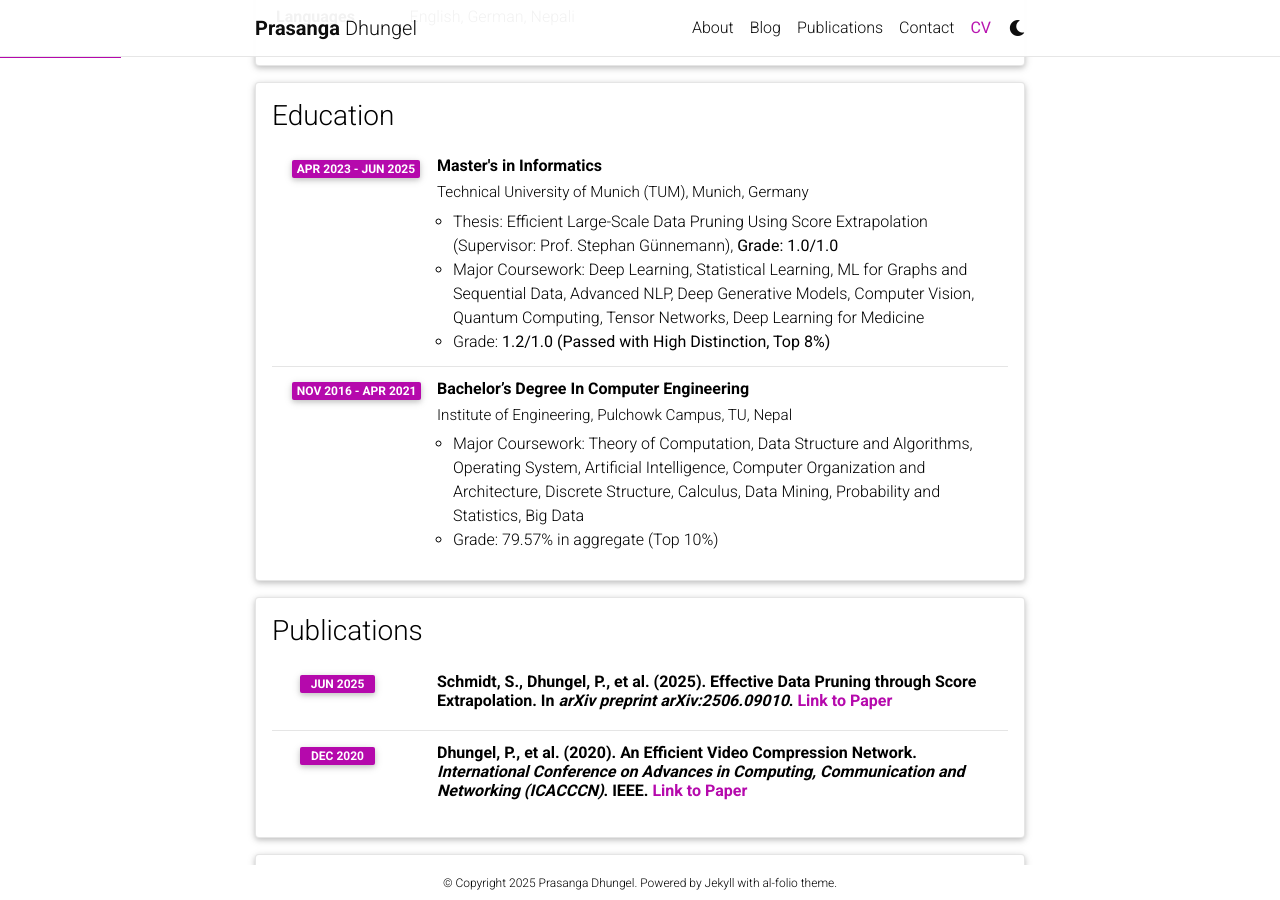
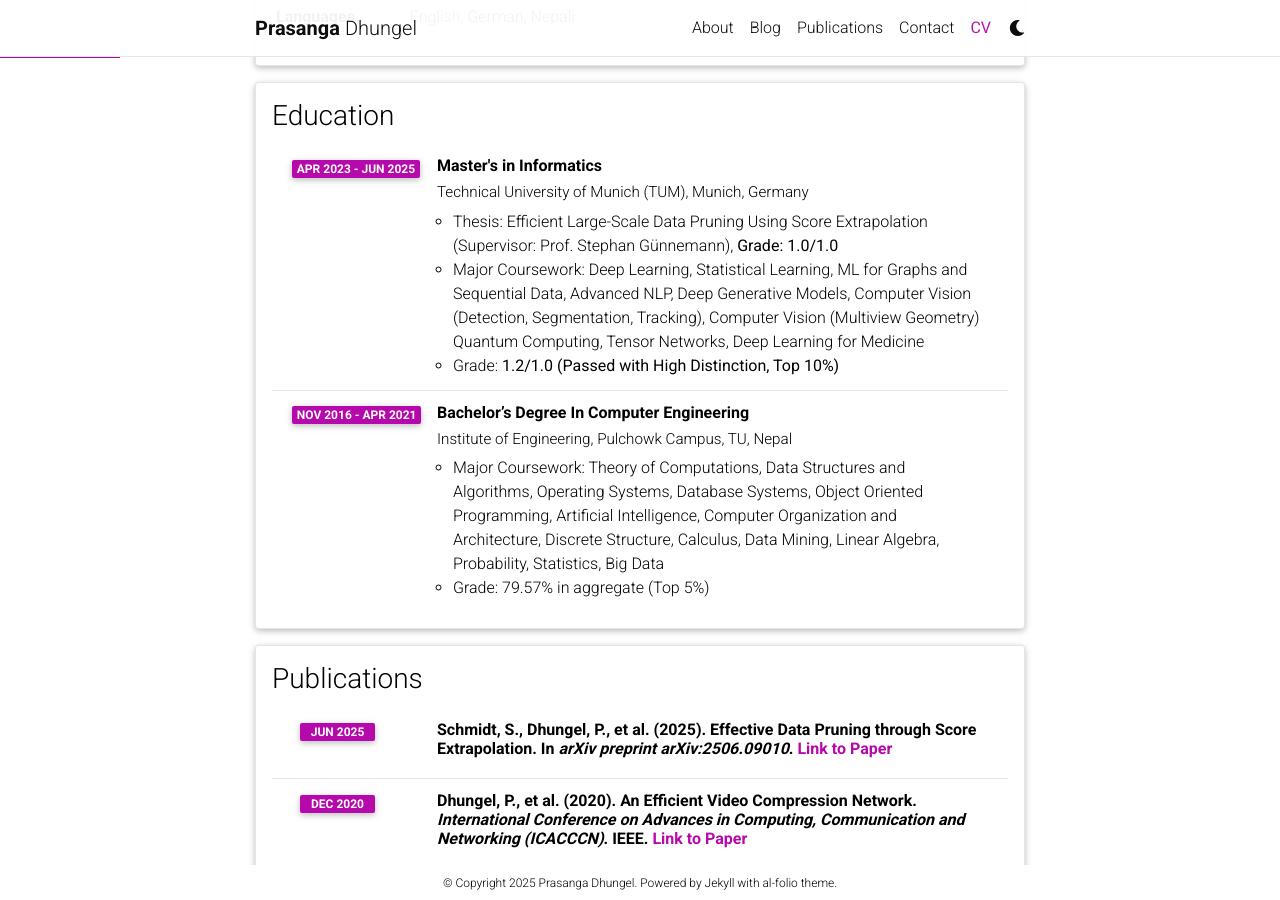
Before and after one commit to prasangadhungel/prasangadhungel.github.io, a Jekyll site: the page built from _pages/cv.md, in a window 1280 px wide and 900 px high, scrolled down 343 px. Built offline with Jekyll 4.4.1, drawn with Linux system fonts in a browser that asks for light colours; comment, search, counter and statistics services are not loaded; a style sheet for code colours, icons or effects is not loaded.

```diff
--- a/_data/cv.yml
+++ b/_data/cv.yml
@@ -18,15 +18,15 @@
       year: Apr 2023 - Jun 2025
       description:
         - "Thesis: Efficient Large-Scale Data Pruning Using Score Extrapolation (Supervisor: Prof. Stephan Günnemann), <b>Grade: 1.0/1.0</b>"
-        - "Major Coursework: Deep Learning, Statistical Learning, ML for Graphs and Sequential Data, Advanced NLP, Deep Generative Models, Computer Vision, Quantum Computing, Tensor Networks, Deep Learning for Medicine"
-        - "Grade: <b>1.2/1.0 (Passed with High Distinction, Top 8%)</b>"
+        - "Major Coursework: Deep Learning, Statistical Learning, ML for Graphs and Sequential Data, Advanced NLP, Deep Generative Models, Computer Vision (Detection, Segmentation, Tracking), Computer Vision (Multiview Geometry) Quantum Computing, Tensor Networks, Deep Learning for Medicine"
+        - "Grade: <b>1.2/1.0 (Passed with High Distinction, Top 10%)</b>"
 
     - title: Bachelor’s Degree In Computer Engineering
       institution: Institute of Engineering, Pulchowk Campus, TU, Nepal
       year: Nov 2016 - Apr 2021
       description:
-        - "Major Coursework: Theory of Computation, Data Structure and Algorithms, Operating System, Artificial Intelligence, Computer Organization and Architecture, Discrete Structure, Calculus, Data Mining, Probability and Statistics, Big Data"
-        - "Grade: 79.57% in aggregate (Top 10%)"
+        - "Major Coursework: Theory of Computations, Data Structures and Algorithms, Operating Systems, Database Systems, Object Oriented Programming, Artificial Intelligence, Computer Organization and Architecture, Discrete Structure, Calculus, Data Mining, Linear Algebra, Probability, Statistics, Big Data"
+        - "Grade: 79.57% in aggregate (Top 5%)"
 
 - title: Publications
   type: time_table
```
Also changed, not shown: _posts/2024-13-pac-bayes.md (added, +138 -0 lines).
